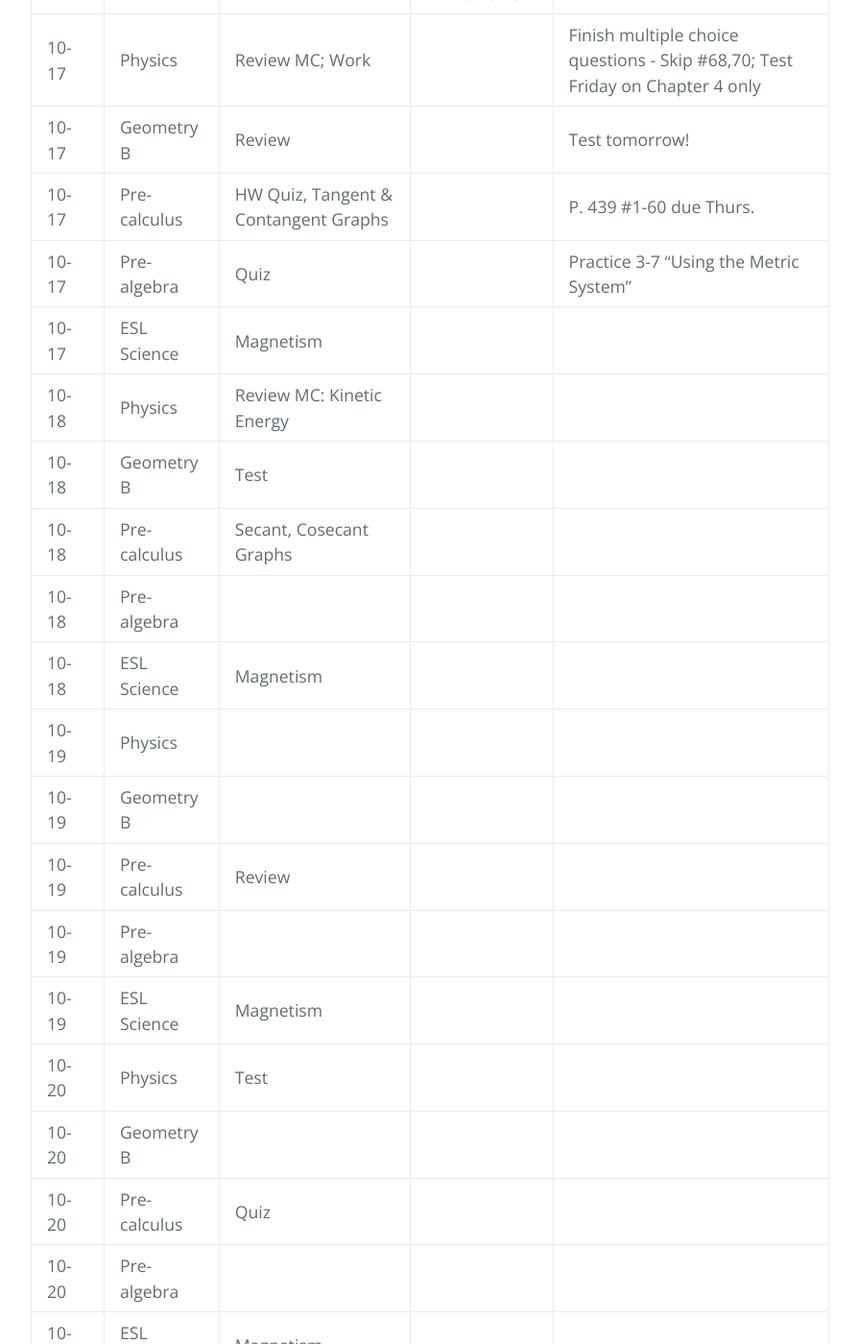
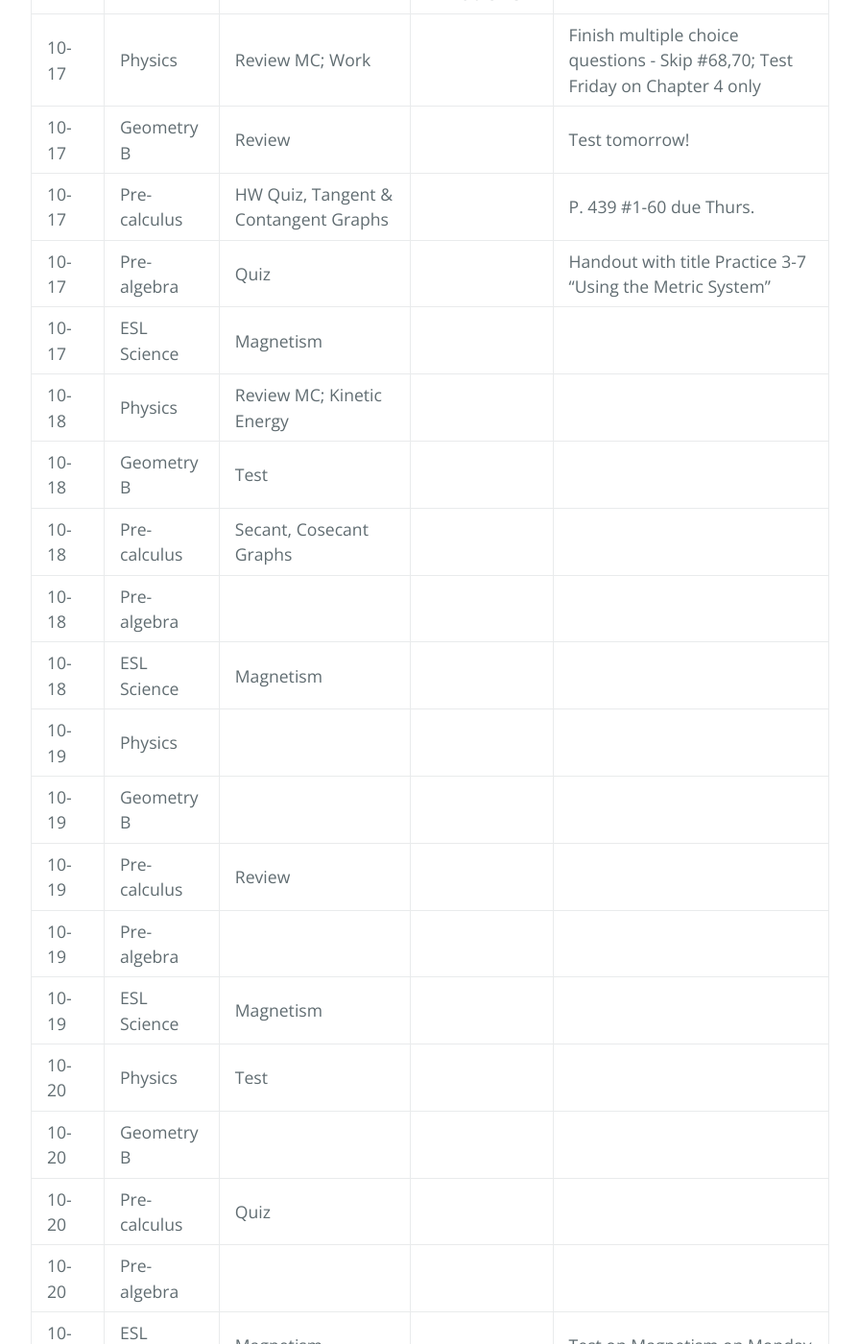
Before and after one commit to gpayoo/gpayoo, a Jekyll site: the page built from index.md, in a window 1280 px wide and 1400 px high, scrolled down 624 px. Shown: the whole window at 96% size, without its empty margins (192-1087 px from the left). Built offline with Jekyll 4.4.1, drawn with Linux system fonts in a browser that asks for light colours; our own code applies the rules of GitHub Pages for plain Markdown files.

Commit message:
Update index.md

```diff
--- a/index.md
+++ b/index.md
@@ -13,9 +13,9 @@ layout: default
 | 10-17 | Physics | Review MC; Work | | Finish multiple choice questions - Skip #68,70; Test Friday on Chapter 4 only
 | 10-17 | Geometry B |  Review | |  Test tomorrow! |
 | 10-17 | Pre-calculus | HW Quiz, Tangent & Contangent Graphs | | P. 439 #1-60 due Thurs.
-| 10-17 | Pre-algebra |  Quiz | | Practice 3-7 "Using the Metric System"
+| 10-17 | Pre-algebra |  Quiz | | Handout with title Practice 3-7 "Using the Metric System"
 | 10-17 | ESL Science | Magnetism |  |
-| 10-18 | Physics | Review MC: Kinetic Energy| |
+| 10-18 | Physics | Review MC; Kinetic Energy| |
 | 10-18 | Geometry B | Test   | |   |
 | 10-18 | Pre-calculus | Secant, Cosecant Graphs | |
 | 10-18 | Pre-algebra |   | |
@@ -29,7 +29,7 @@ layout: default
 | 10-20 | Geometry B |   | |   |
 | 10-20 | Pre-calculus | Quiz | |
 | 10-20 | Pre-algebra |   | |
-| 10-20 | ESL Science | Magnetism |  |
+| 10-20 | ESL Science | Magnetism |  | Test on Magnetism on Monday
 
 # [](#header-2) Past Assignments
 
```
